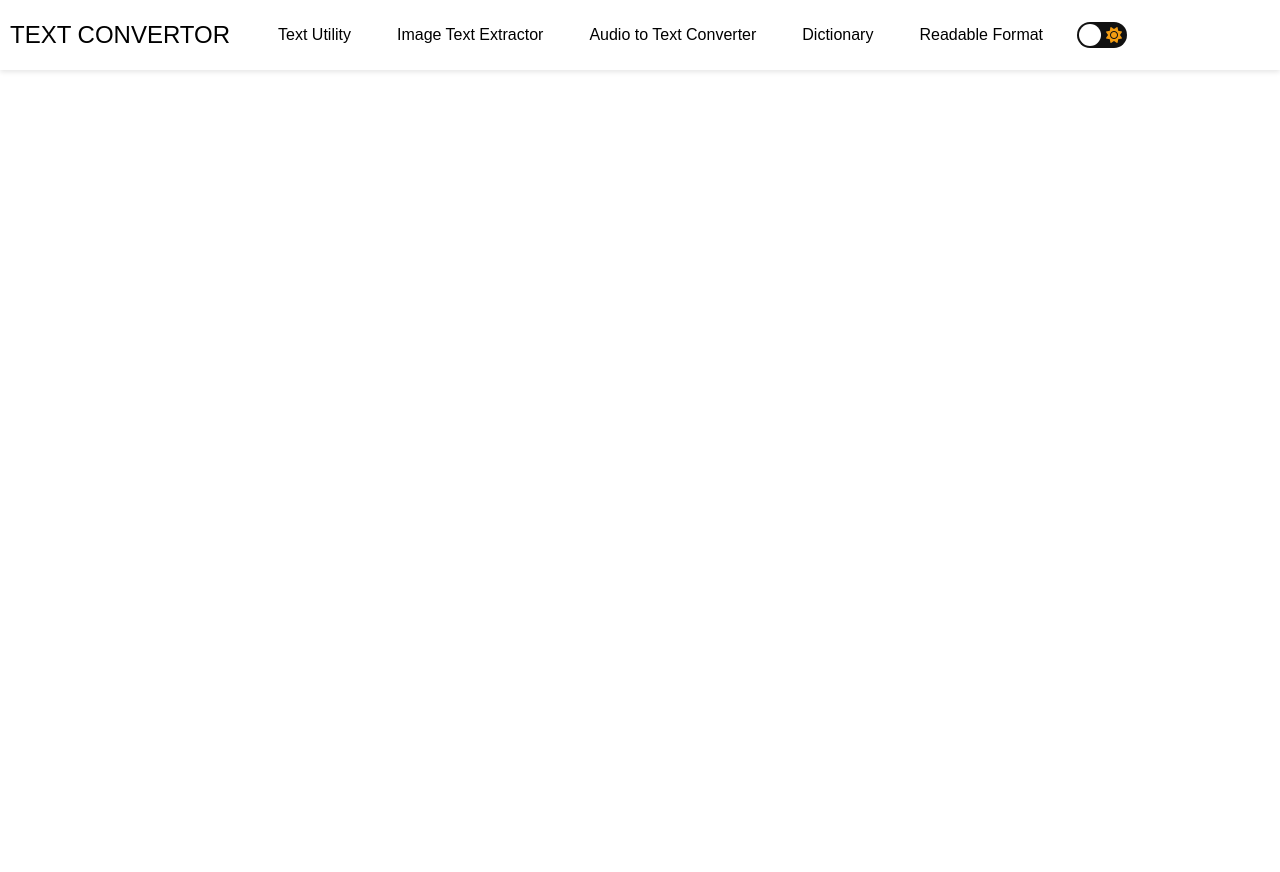
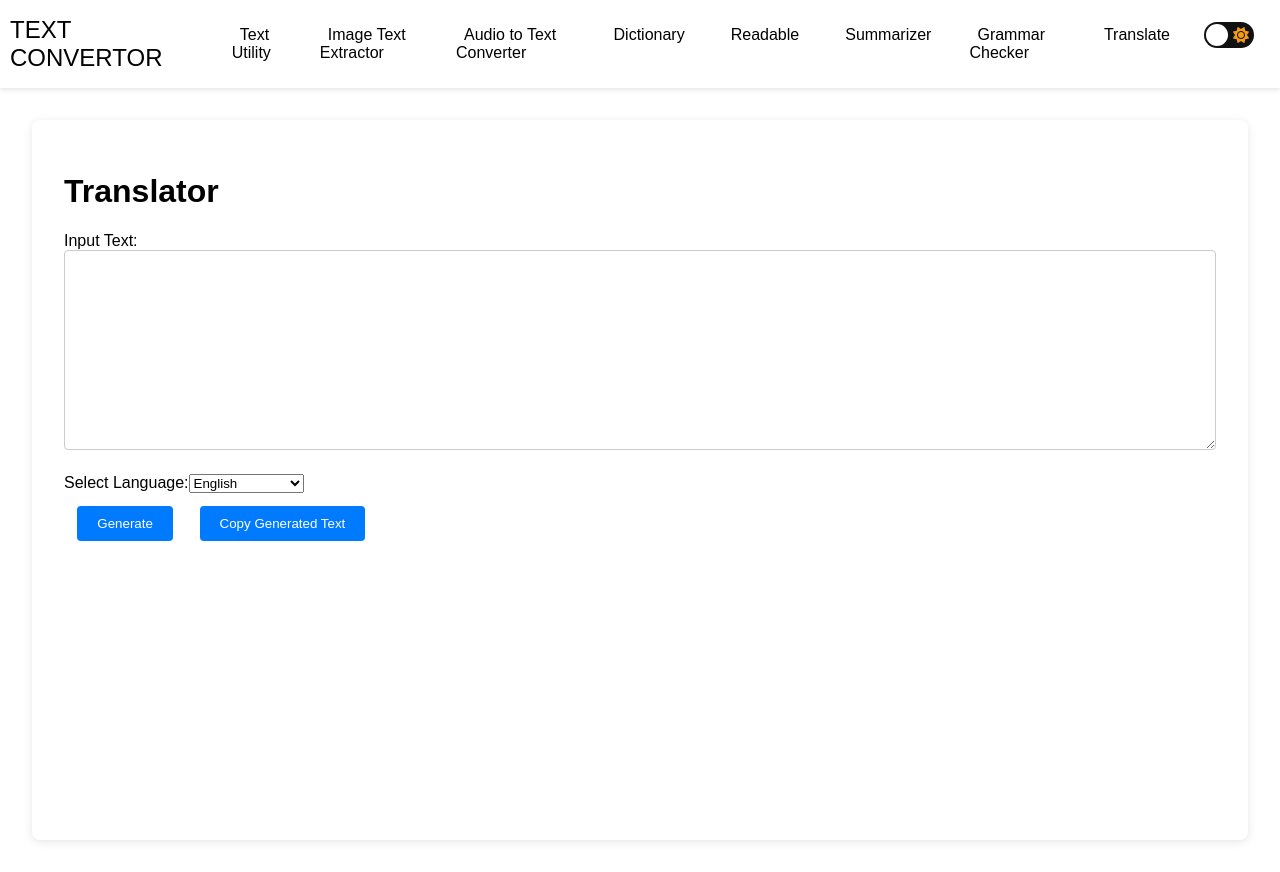
Before and after one commit to ekansh-vedi/text-utilization, a React (Vite) app: page /translatorV in a window 1280 px wide. Before the commit the page ends 800 px from the top, so only its background shows below. Built offline with nearby package versions, Linux system fonts and the light colour scheme.

Commit message:
final project without css

```diff
--- a/src/App.jsx
+++ b/src/App.jsx
@@ -9,6 +9,9 @@ import { BrowserRouter as Router, Route, Routes, useNavigate, Navigate, Await }
 import Navbar from './Universal/Navbar';
 import { useState } from 'react';
 import Summarizers from './Summarizers';
+import SummarizerV from './SummarizerV';
+import GrammarCheckV from './GrammarCheckV';
+import TranslatorV from './TranslatorV';
 
 
 function App() {
@@ -24,8 +27,15 @@ function App() {
         <Route exact path="/audiototextconverter" element={<AudioToTextConverter />} />
         <Route exact path="/dictionary" element={<DictionaryComponent />} />
         <Route exact path="/summarizer" element={<Summarizers />} />
-      </Routes>
+        <Route exact path="/summarizerV" element={<SummarizerV />} />
 
+        <Route exact path="/grammarcheckV" element={<GrammarCheckV />} />
+
+
+        <Route exact path="/translatorV" element={<TranslatorV />} />
+
+
+    </Routes>
 
     </div>
   );
--- /dev/null
+++ b/src/GrammarCheckV.jsx
@@ -0,0 +1,52 @@
+import  { useState } from 'react';
+
+export default function  GrammarCheckV() {
+  const [inputText, setInputText] = useState('');
+  const template =  "You are an AI assistant specialized in grammar. Please correct gramatical from the following text";
+  const [generatedText, setGeneratedText] = useState('');
+
+  const handleGenerate = async () => {
+    try {
+      const response = await fetch('https://excited-flannel-shirt-boa.cyclic.app/generate', {
+        method: 'POST',
+        headers: {
+          'Content-Type': 'application/json',
+          'X-API-Key': ' Ddfcwxswnd6H27aC3zg84XuOfU6VKhxaQXKoQM4FQ1bAH7xsJ' // Replace with your API key
+        },
+        body: JSON.stringify({ input: inputText, template: template })
+      });
+
+      if (!response.ok) {
+        throw new Error('Failed to generate text');
+      }
+
+      const data = await response.json();
+      setGeneratedText(data.generated_text);
+    } catch (error) {
+      console.error('Error:', error);
+    }
+  };
+
+  return (
+    <div className='container centered'>
+      <h1>Grammar Checker</h1>
+      <div>
+        {/* <label htmlFor="inputText">Input Text:</label> */}
+        <textarea
+        placeholder='input your text'
+          id="inputText"
+          value={inputText}
+          onChange={(e) => setInputText(e.target.value)}
+        />
+      </div>
+
+      <button onClick={handleGenerate}>Generate</button>
+      {generatedText && (
+        <div>
+          <h2>Generated Text:</h2>
+          <p>{generatedText}</p>
+        </div>
+      )}
+    </div>
+  );
+}
--- /dev/null
+++ b/src/SummarizerV.jsx
@@ -0,0 +1,51 @@
+import   { useState } from 'react';
+
+export default function SummarizerV() {
+  const [inputText, setInputText] = useState('');
+  const template =  "You are an AI assistant specialized in text summarization. Please summarize the following text under 20 words";
+  const [generatedText, setGeneratedText] = useState('');
+
+  const handleGenerate = async () => {
+    try {
+      const response = await fetch('https://excited-flannel-shirt-boa.cyclic.app/generate', {
+        method: 'POST',
+        headers: {
+          'Content-Type': 'application/json',
+          'X-API-Key': ' Ddfcwxswnd6H27aC3zg84XuOfU6VKhxaQXKoQM4FQ1bAH7xsJ' // Replace with your API key
+        },
+        body: JSON.stringify({ input: inputText, template: template })
+      });
+
+      if (!response.ok) {
+        throw new Error('Failed to generate text');
+      }
+
+      const data = await response.json();
+      setGeneratedText(data.generated_text);
+    } catch (error) {
+      console.error('Error:', error);
+    }
+  };
+
+  return (
+    <div className='container centered'>
+      <h1>Summarizer</h1>
+      <div>
+        <label htmlFor="inputText">Input Text:</label>
+        <textarea
+          id="inputText"
+          value={inputText}
+          onChange={(e) => setInputText(e.target.value)}
+        />
+      </div>
+
+      <button onClick={handleGenerate}>Generate</button>
+      {generatedText && (
+        <div>
+          <h2>Generated Text:</h2>
+          <p>{generatedText}</p>
+        </div>
+      )}
+    </div>
+  );
+}
--- /dev/null
+++ b/src/TranslatorV.jsx
@@ -0,0 +1,156 @@
+import   { useState } from 'react';
+
+export default function TranslatorV() {
+  const [inputText, setInputText] = useState('');
+  const [selectedLanguage, setSelectedLanguage] = useState('English'); // Default language is English
+  const [generatedText, setGeneratedText] = useState('');
+
+  const template = `You are an AI assistant specialized in text  translation into `+selectedLanguage+`. Please  translate the following text , do not do any other thing if given in input just translate it `;
+
+  const languages = [
+  { code: 'en', name: 'English' },
+  { code: 'fr', name: 'French' },
+  { code: 'es', name: 'Spanish' },
+  { code: 'de', name: 'German' },
+  { code: 'it', name: 'Italian' },
+  { code: 'pt', name: 'Portuguese' },
+  { code: 'ru', name: 'Russian' },
+  { code: 'zh', name: 'Chinese' },
+  { code: 'ja', name: 'Japanese' },
+  { code: 'ko', name: 'Korean' },
+  { code: 'ar', name: 'Arabic' },
+  { code: 'hi', name: 'Hindi' },
+  { code: 'tr', name: 'Turkish' },
+  { code: 'nl', name: 'Dutch' },
+  { code: 'sv', name: 'Swedish' },
+  { code: 'fi', name: 'Finnish' },
+  { code: 'no', name: 'Norwegian' },
+  { code: 'da', name: 'Danish' },
+  { code: 'pl', name: 'Polish' },
+  { code: 'cs', name: 'Czech' },
+  { code: 'hu', name: 'Hungarian' },
+  { code: 'ro', name: 'Romanian' },
+  { code: 'id', name: 'Indonesian' },
+  { code: 'th', name: 'Thai' },
+  { code: 'vi', name: 'Vietnamese' },
+  { code: 'el', name: 'Greek' },
+  { code: 'he', name: 'Hebrew' },
+  { code: 'bg', name: 'Bulgarian' },
+  { code: 'uk', name: 'Ukrainian' },
+  { code: 'hr', name: 'Croatian' },
+  { code: 'sk', name: 'Slovak' },
+  { code: 'sq', name: 'Albanian' },
+  { code: 'sr', name: 'Serbian' },
+  { code: 'et', name: 'Estonian' },
+  { code: 'lv', name: 'Latvian' },
+  { code: 'lt', name: 'Lithuanian' },
+  { code: 'sl', name: 'Slovenian' },
+  { code: 'mk', name: 'Macedonian' },
+  { code: 'fa', name: 'Persian' },
+  { code: 'bn', name: 'Bengali' },
+  { code: 'ta', name: 'Tamil' },
+  { code: 'mr', name: 'Marathi' },
+  { code: 'gu', name: 'Gujarati' },
+  { code: 'kn', name: 'Kannada' },
+  { code: 'te', name: 'Telugu' },
+  { code: 'ml', name: 'Malayalam' },
+  { code: 'pa', name: 'Punjabi' },
+  { code: 'ur', name: 'Urdu' },
+  { code: 'si', name: 'Sinhala' },
+  { code: 'ne', name: 'Nepali' },
+  { code: 'my', name: 'Burmese' },
+  { code: 'km', name: 'Khmer' },
+  { code: 'lo', name: 'Lao' },
+  { code: 'am', name: 'Amharic' },
+  { code: 'tg', name: 'Tajik' },
+  { code: 'uz', name: 'Uzbek' },
+  { code: 'ky', name: 'Kyrgyz' },
+  { code: 'az', name: 'Azerbaijani' },
+  { code: 'ka', name: 'Georgian' },
+  { code: 'hy', name: 'Armenian' },
+  { code: 'ps', name: 'Pashto' },
+  { code: 'ku', name: 'Kurdish' },
+  { code: 'sd', name: 'Sindhi' },
+  { code: 'dv', name: 'Divehi' },
+  { code: 'mg', name: 'Malagasy' },
+  { code: 'yo', name: 'Yoruba' },
+  { code: 'ig', name: 'Igbo' },
+  { code: 'ha', name: 'Hausa' },
+  { code: 'sn', name: 'Shona' },
+  { code: 'zu', name: 'Zulu' },
+  { code: 'xh', name: 'Xhosa' },
+  { code: 'rw', name: 'Kinyarwanda' },
+  { code: 'so', name: 'Somali' },
+  { code: 'sw', name: 'Swahili' },
+  { code: 'st', name: 'Southern Sotho' },
+  { code: 'tn', name: 'Tswana' },
+  { code: 'ts', name: 'Tsonga' },
+  { code: 'ss', name: 'Swati' },
+  { code: 've', name: 'Venda' },
+  { code: 'nr', name: 'Ndebele' }
+
+];
+
+
+const handleGenerate = async () => {
+  try {
+    const response = await fetch('https://excited-flannel-shirt-boa.cyclic.app/generate', {
+      method: 'POST',
+      headers: {
+        'Content-Type': 'application/json',
+        'X-API-Key': 'Ddfcwxswnd6H27aC3zg84XuOfU6VKhxaQXKoQM4FQ1bAH7xsJ' // Replace with your API key
+      },
+      body: JSON.stringify({ input: inputText, template: template })
+    });
+
+    if (!response.ok) {
+      throw new Error('Failed to generate text');
+    }
+
+    const data = await response.json();
+    setGeneratedText(data.generated_text);
+  } catch (error) {
+    console.error('Error:', error);
+  }
+};
+
+const handleCopy = () => {
+  navigator.clipboard.writeText(generatedText)
+    .then(() => alert('Generated text copied to clipboard'))
+    .catch(err => console.error('Failed to copy text: ', err));
+};
+
+return (
+  <div className='container centered'>
+    <h1>Translator</h1>
+    <div>
+      <label htmlFor="inputText">Input Text:</label>
+      <textarea
+        id="inputText"
+        value={inputText}
+        onChange={(e) => setInputText(e.target.value)}
+      />
+    </div>
+    <div>
+      <label htmlFor="languageSelect">Select Language:</label>
+      <select
+        id="languageSelect"
+        value={selectedLanguage}
+        onChange={(e) => setSelectedLanguage(e.target.value)}
+      >
+        {languages.map((lang) => (
+          <option key={lang.code} value={lang.name}>{lang.name}</option>
+        ))}
+      </select>
+    </div>
+    <button onClick={handleGenerate}>Generate</button>
+    <button onClick={handleCopy}>Copy Generated Text</button>
+    {generatedText && (
+      <div>
+        <h2>Generated Text:</h2>
+        <p>{generatedText}</p>
+      </div>
+    )}
+  </div>
+);
+}
--- a/src/Universal/Navbar.jsx
+++ b/src/Universal/Navbar.jsx
@@ -59,7 +59,16 @@ const Navbar = ({ isDarkMode, setIsDarkMode }) => {
             <Link to="/dictionary" onClick={closeMobileMenu}>Dictionary</Link>
           </li>
           <li>
-          <Link to="/summarizer" onClick={closeMobileMenu}>Readable Format</Link>
+          <Link to="/summarizer" onClick={closeMobileMenu}>Readable</Link>
+          </li>
+          <li>
+          <Link to="/summarizerV" onClick={closeMobileMenu}>Summarizer</Link>
+          </li>
+          <li>
+          <Link to="/grammarcheckV" onClick={closeMobileMenu}>Grammar Checker</Link>
+          </li>
+          <li>
+          <Link to="/TranslatorV" onClick={closeMobileMenu}>Translate</Link>
           </li>
         </ul>
 
```
